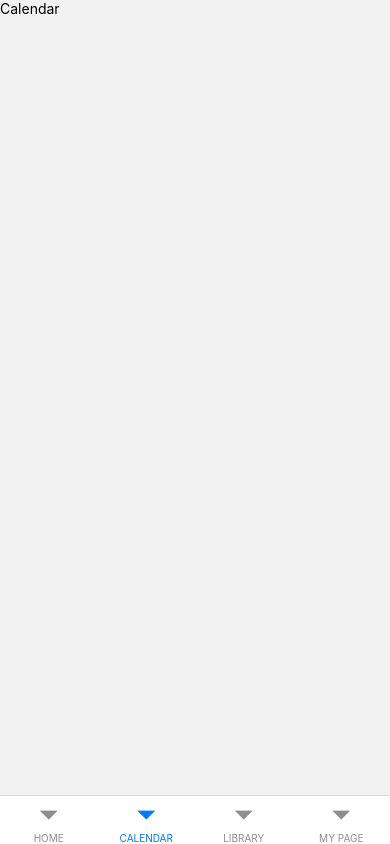
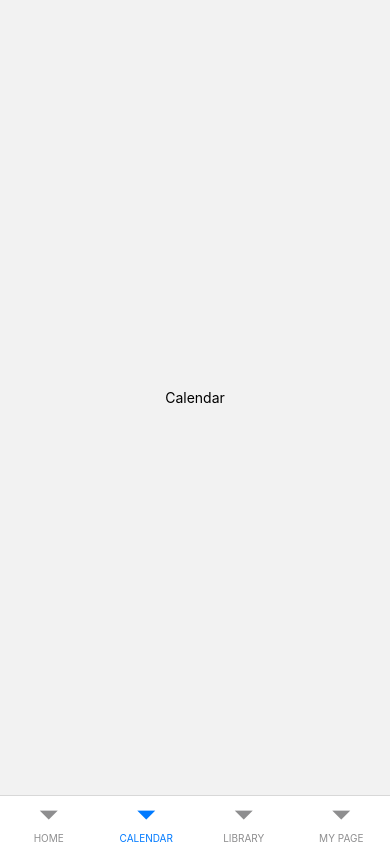
Before and after one commit to letsjo/burnfit-rn-test, a React Native app: screen /CALENDAR in a window 390 px wide. Built offline with nearby package versions, Linux system fonts and the light colour scheme.

Commit message:
feat(*): screens flex center 스타일 추가

```diff
--- a/src/screens/Calendar.jsx
+++ b/src/screens/Calendar.jsx
@@ -1,7 +1,19 @@
-import { Text } from 'react-native';
+import { View, Text, StyleSheet } from 'react-native';
 
 const Calendar = () => {
-  return <Text>Calendar</Text>;
+  return (
+    <View style={styles.container}>
+      <Text>Calendar</Text>
+    </View>
+  );
 };
 
+const styles = StyleSheet.create({
+  container: {
+    flex: 1,
+    justifyContent: 'center',
+    alignItems: 'center',
+  },
+});
+
 export default Calendar;
--- a/src/screens/Home.jsx
+++ b/src/screens/Home.jsx
@@ -1,7 +1,19 @@
-import { Text } from 'react-native';
+import { StyleSheet, Text, View } from 'react-native';
 
 const Home = () => {
-  return <Text>Home</Text>;
+  return (
+    <View style={styles.container}>
+      <Text>Home</Text>
+    </View>
+  );
 };
 
+const styles = StyleSheet.create({
+  container: {
+    flex: 1,
+    justifyContent: 'center',
+    alignItems: 'center',
+  },
+});
+
 export default Home;
--- a/src/screens/Library.jsx
+++ b/src/screens/Library.jsx
@@ -1,7 +1,19 @@
-import { Text } from 'react-native';
+import { View, Text, StyleSheet } from 'react-native';
 
 const Library = () => {
-  return <Text>Library</Text>;
+  return (
+    <View style={styles.container}>
+      <Text>Library</Text>
+    </View>
+  );
 };
 
+const styles = StyleSheet.create({
+  container: {
+    flex: 1,
+    justifyContent: 'center',
+    alignItems: 'center',
+  },
+});
+
 export default Library;
--- a/src/screens/MyPage.jsx
+++ b/src/screens/MyPage.jsx
@@ -1,7 +1,19 @@
-import { Text } from 'react-native';
+import { View, Text, StyleSheet } from 'react-native';
 
 const MyPage = () => {
-  return <Text>MyPage</Text>;
+  return (
+    <View style={styles.container}>
+      <Text>MyPage</Text>
+    </View>
+  );
 };
 
+const styles = StyleSheet.create({
+  container: {
+    flex: 1,
+    justifyContent: 'center',
+    alignItems: 'center',
+  },
+});
+
 export default MyPage;
```
